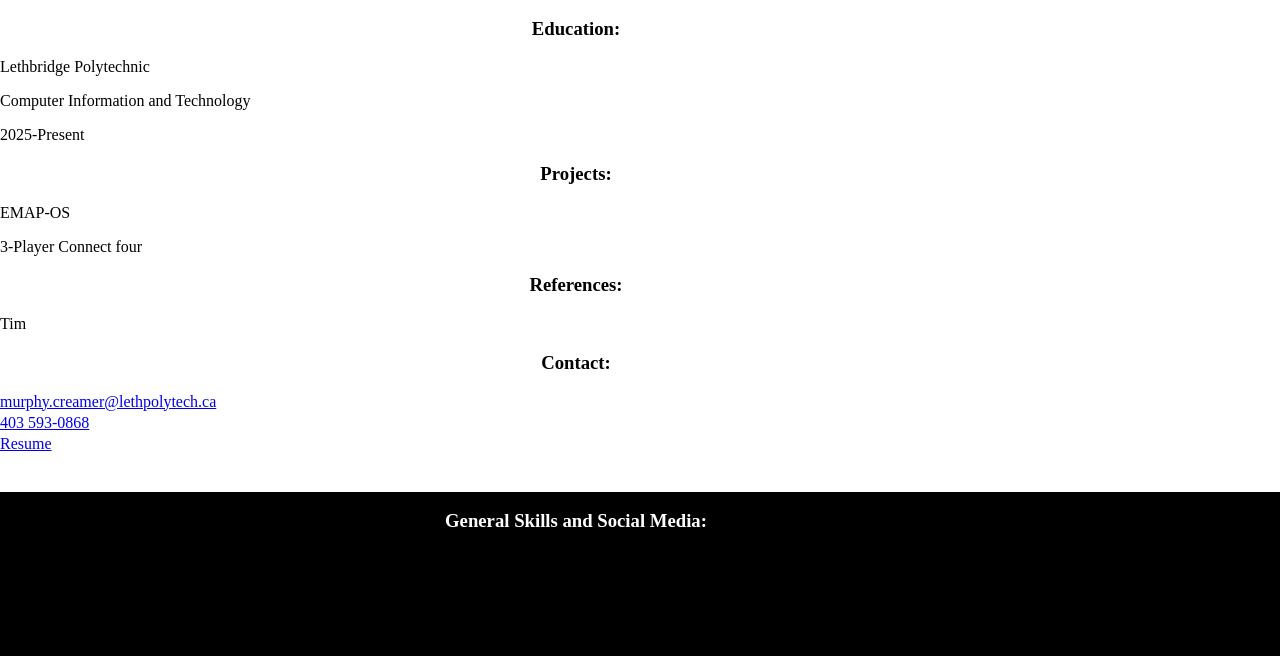
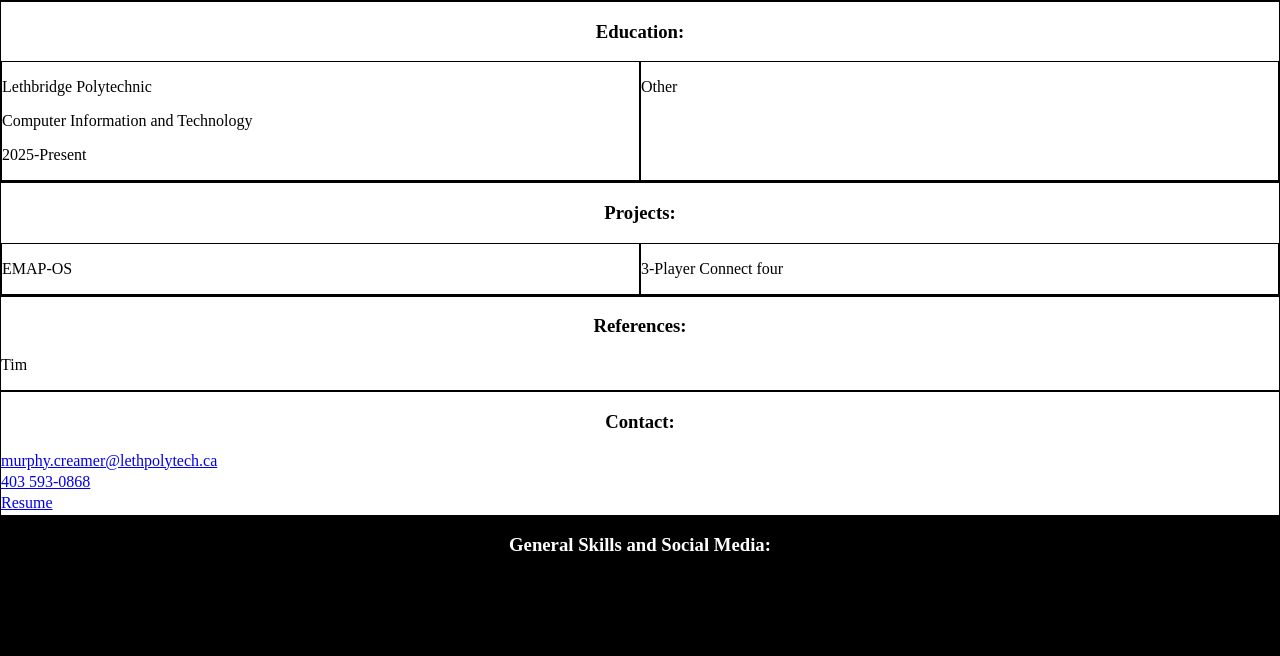
Before and after one commit to OwenKenn/MurphyCreamer, a plain HTML site: page index.html in a window 1280 px wide. Shown: the part 144-800 px from the top of the page. Drawn offline with Linux system fonts and the light colour scheme.

Commit message:
Main formating done. Add content and make pretty.

```diff
--- a/index.html
+++ b/index.html
@@ -22,19 +22,35 @@
 		<main>
 			<div id='edu'>
 			<h3>Education:</h3>
+				<div id='indivEdu'>
+					<div id='edu1'>
 							<p>Lethbridge Polytechnic</p>
 							<p>Computer Information and Technology</p>
 							<p>2025-Present</p>
 					</div>
+					<div id='edu2'>
+							<p>Other</p>
+					</div>
+				</div>
+			</div>
+
 			<div id='pro'>
 				<h3>Projects:</h3>
+				<div id='indivPro'>
+					<div id='pro1'>
 						<p>EMAP-OS</p>
+					</div>
+					<div id='pro2'>
 						<p>3-Player Connect four</p>
 					</div>
+				</div>
+			</div>
+
 			<div id='ref'>
 				<h3>References:</h3>
 					<p>Tim</p>
 			</div>
+
 			<div id='con'>
 				<h3>Contact:</h3>
 					<ul>
--- a/indexCSS.css
+++ b/indexCSS.css
@@ -2,17 +2,95 @@
 	Desktop website style
 **/
 body {
-	display: grid;
+	display: flex;
+	flex-direction: column;
 	min-height: 100vh;
-	grid-template-rows: auto 3fr 1fr;
 	padding: 0;
 	margin: 0;
 }
-header {}
-main { }
-footer{
+
+header {
+	/*Temp border*/
+	border: 1px black solid;
+	text-align: center;
+}
+
+main {
+	display: grid;
+	grid-template-areas:
+			"edu"
+			"pro"
+			"ref"
+			"con"
+			"gen"
+	;
+}
+
+#edu {
+	/*Temp border*/
+	border: 1px black solid;
+	grid-area: edu;
+}
+	#indivEdu {
+		display: grid;
+		grid-template-columns: repeat(2, minmax(0, 1fr));
+		grid-template-areas:
+				"edu1	edu2"
+		;
+	}
+		#edu1 {
+			/*Temp border*/
+			border: 1px black solid;
+		}
+
+		#edu2 {
+			/*Temp border*/
+			border: 1px black solid;
+		}
+
+#pro {
+	/*Temp border*/
+	border: 1px black solid;
+	grid-area: pro;
+}
+	#indivPro {
+		display: grid;
+		grid-template-columns: repeat(2, minmax(0, 1fr));
+		grid-template-areas:
+				"pro1	pro2"
+		;
+	}
+	#pro1 {
+		grid-area: pro1;
+		/*Temp border*/
+		border: 1px black solid;
+	}
+	#pro2 {
+		grid-area: pro2;
+		/*Temp border*/
+		border: 1px black solid;
+	}
+
+#ref {
+	/*Temp border*/
+	border: 1px black solid;
+	grid-area: ref;
+}
+
+#con {
+	/*Temp border*/
+	border: 1px black solid;
+	grid-area: con;
+}
+
+#gen {
+	grid-area: gen;
+}
+
+footer {
 	background-color: black;
 	color: white;
+	flex: 1;
 }
 
 ul {
@@ -20,29 +98,34 @@ ul {
 	padding: 0;
 	margin: 0;
 }
-	li {
-		margin-bottom: 3px;
-	}
+
+li {
+	margin-bottom: 3px;
+}
+
 h3 {
 	text-align: center;
-	padding-right: 10%;
 }
 
 /**
 	Tablet website style
 **/
 @media (max-width: 767px) {
-	header {
-
+	#indivEdu,
+	#indivPro {
+		grid-template-columns: 1fr;
+		grid-template-areas:
+			"edu1"
+			"edu2";
 	}
-	main {
-
-	}
-	footer{
-
+	#indivPro {
+		grid-template-areas:
+			"pro1"
+			"pro2";
 	}
 }
+
 /**
 	Mobile website style
-	*if nessasary
+	*if necessary
 **/
```
Lines whose indentation alone changed are shown as unchanged.
